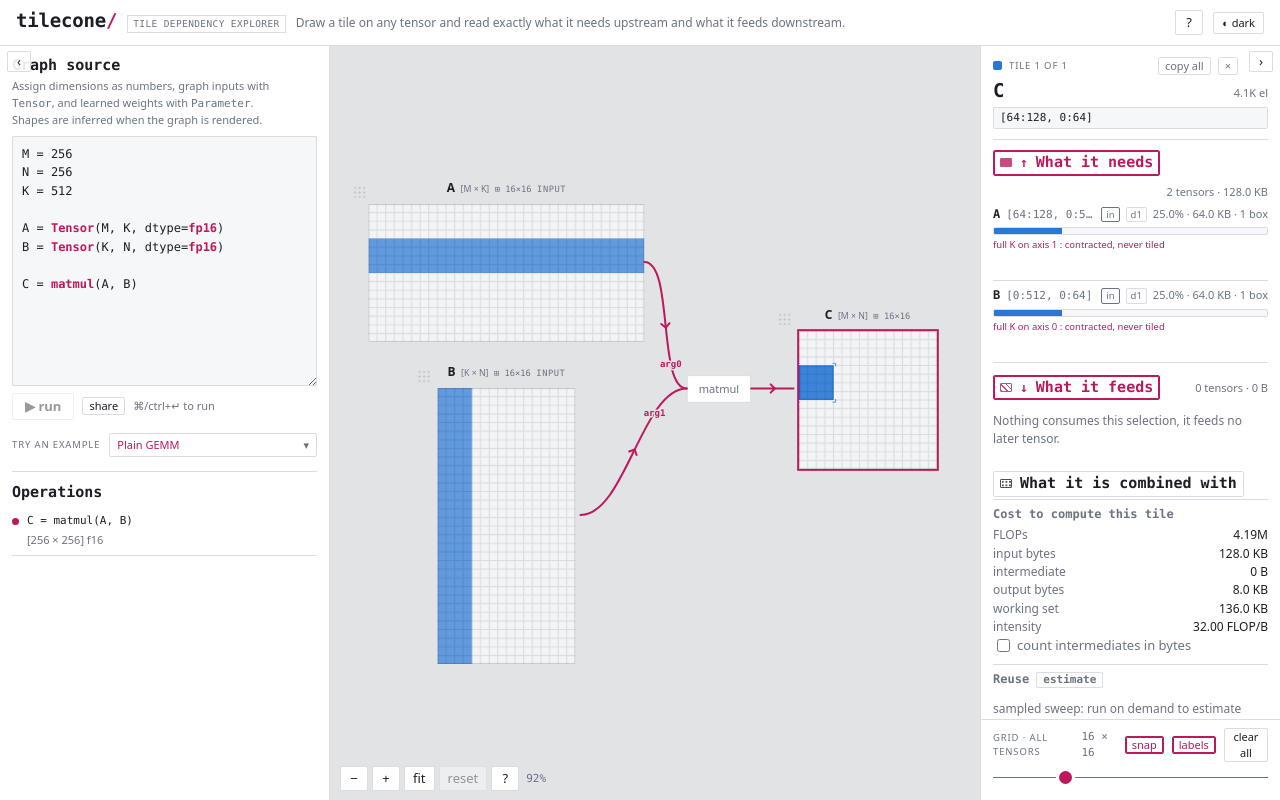
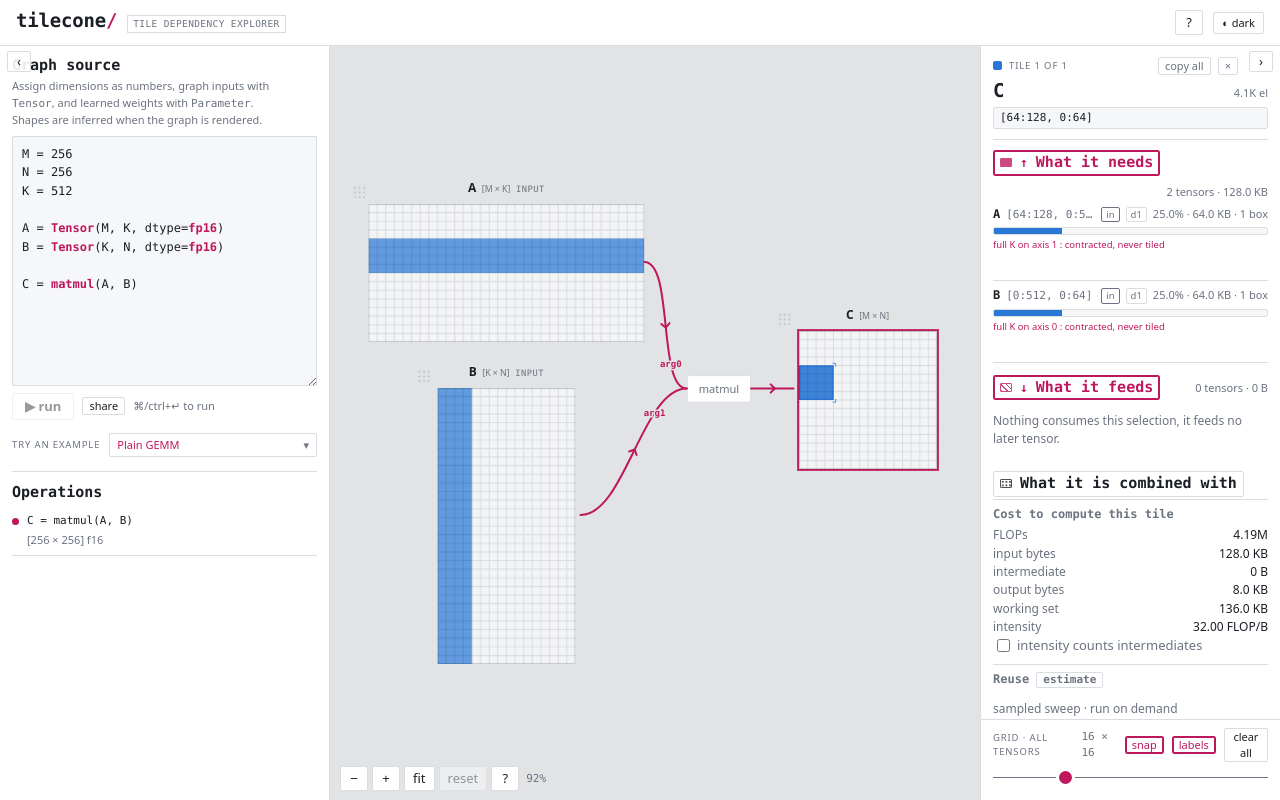
Before and after one commit to OuadiElfarouki/TileCone, a React (Vite) app: page / in a window 1280 px wide. Built offline with nearby package versions, Linux system fonts and the light colour scheme.

Commit message:
fix(ui): minor text cleanings and ui improvements

```diff
--- a/src/styles.css
+++ b/src/styles.css
@@ -143,15 +143,10 @@ button.copy-failed { color: var(--err); border-color: var(--err); }
   font: var(--t-micro)/1.45 var(--mono);
   letter-spacing: 0.04em; text-transform: uppercase; white-space: nowrap;
 }
-.product-copy { color: var(--muted); font-size: var(--t-body); }
 .shortcut-button { margin-left: auto; flex: none; min-width: 28px; }
 .theme-toggle { flex: none; font-size: var(--t-small); }
 .chk { display: inline-flex; align-items: center; gap: 4px; color: var(--muted); }
 .swatch { display: inline-block; width: 11px; height: 11px; border-radius: var(--r); }
-
-@media (max-width: 980px) {
-  .product-copy { display: none; }
-}
 
 /* One discoverable home for bindings that would otherwise exist only in
    scattered title attributes. */
--- a/src/ui/GraphView.tsx
+++ b/src/ui/GraphView.tsx
@@ -9,9 +9,9 @@ import {
 } from "./graph-scene";
 import { cardSize, TensorCard } from "./TensorCard";
 import { shapeLabel, symbolicExtentLabel } from "./shape-label";
-import { enabledPropResult, selectedTensorIds, useStore } from "./store";
+import { enabledPropResult, planesOf, selectedTensorIds, useStore } from "./store";
 import type { TensorOffset } from "./tensor-layout";
-import { MIN_SIDE_PX } from "./tiling";
+import { MIN_SIDE_PX, settledTiles } from "./tiling";
 import { overviewLabels } from "./overview-labels";
 import { paintScale } from "./grid";
 import { FIT_GRAPH_EVENT } from "./useKeyboard";
@@ -157,6 +157,7 @@ export function visibleEntangledTensorIds(
 export function GraphView({ onShowShortcuts }: { onShowShortcuts: () => void }): React.ReactElement {
   const resolved = useStore((s) => s.resolved);
   const graphPx = useStore((s) => s.graphPx);
+  const tileScale = useStore((s) => s.tileScale);
   const backwardRes = useStore((s) => s.backwardRes);
   const forwardRes = useStore((s) => s.forwardRes);
   const perBox = useStore((s) => s.perBox);
@@ -231,6 +232,17 @@ export function GraphView({ onShowShortcuts }: { onShowShortcuts: () => void }):
         : null,
     [resolved, graphPx]
   );
+
+  /**
+   * The tile every tensor settled on, or `null` when the fit rule coarsened
+   * some of them and the setup strip can only print a range. Computed once
+   * here rather than per card: `planesOf` walks every tensor in the graph.
+   */
+  const uniformTile = useMemo(() => {
+    if (!resolved) return null;
+    const { min, max } = settledTiles(planesOf(resolved), tileScale, graphPx);
+    return min === max ? min : null;
+  }, [resolved, tileScale, graphPx]);
 
   /** Offsets and connector routes are cheap live scene projection, not layout. */
   const scene = useMemo(
@@ -656,6 +668,7 @@ export function GraphView({ onShowShortcuts }: { onShowShortcuts: () => void }):
                 {...moveHandlers}
               />
               <TensorCard
+                uniformTile={uniformTile}
                 tensor={t}
                 renderScale={renderScale}
                 viewScale={tf.k}
--- a/src/ui/Inspector.tsx
+++ b/src/ui/Inspector.tsx
@@ -906,6 +906,7 @@ export function Inspector(): React.ReactElement {
       : "Nothing consumes this selection, it feeds no later tensor.";
 
   const visibleRows = [...(showUpstream ? upstream : []), ...(showDownstream ? downstream : [])];
+  const approxRows = visibleRows.filter((row) => !row.exact).length;
   const approxReasons = [
     ...new Set(visibleRows.filter((row) => !row.exact).flatMap((row) => row.reasons)),
   ];
@@ -1063,8 +1064,14 @@ export function Inspector(): React.ReactElement {
             </section>
 
             {approxReasons.length > 0 && (
-              <div className="ins-section warn" title={approxReasons.join("; ")}>
-                ≈ marks {visibleRows.filter((row) => !row.exact).length} row{visibleRows.filter((row) => !row.exact).length === 1 ? "" : "s"} with conservative over-approximations
+              /* Contract A1 asks this section to name a *reason*. Counting the
+                 badges restated something already on screen and left the
+                 reasons in a title, which is the one place a mouse-less reader
+                 never reaches. The count stays because it says how far to
+                 look; the reasons are now the content. */
+              <div className="ins-section warn">
+                ≈ {approxRows} row{approxRows === 1 ? "" : "s"} over-approximated:{" "}
+                {approxReasons.join(", ")}
               </div>
             )}
 
@@ -1105,14 +1112,28 @@ export function Inspector(): React.ReactElement {
                       than”. They are never understated.
                     </p>
                   )}
-                  <label className="chk">
+                  {/* This moves the intensity denominator and nothing else.
+                      The `intermediate` row above is counted either way, so a
+                      label naming intermediates rather than intensity read as
+                      a switch on that row. */}
+                  <label
+                    className="chk"
+                    title="intensity divides FLOPs by traffic; the denominator is input bytes, plus intermediate bytes when this is on"
+                  >
                     <input type="checkbox" checked={countIntermediates} onChange={(e) => setCountIntermediates(e.target.checked)} />
-                    count intermediates in bytes
+                    intensity counts intermediates
                   </label>
                 </div>
                 <div className="ins-section">
                   <div className="ins-title">
-                    Reuse <button className="mini" onClick={computeReuse}>estimate</button>
+                    Reuse{" "}
+                    <button
+                      className="mini"
+                      onClick={computeReuse}
+                      title="sample selection-sized output tiles across the graph and count how many touch each input's current footprint"
+                    >
+                      estimate
+                    </button>
                   </div>
                   {reuse ? (
                     <div className="kv">
@@ -1127,7 +1148,7 @@ export function Inspector(): React.ReactElement {
                       ))}
                     </div>
                   ) : (
-                    <p className="hint">sampled sweep: run on demand to estimate selection-sized output tiles touching each input's current footprint</p>
+                    <p className="hint">sampled sweep · run on demand</p>
                   )}
                 </div>
               </>
--- a/src/ui/TensorCard.tsx
+++ b/src/ui/TensorCard.tsx
@@ -313,12 +313,14 @@ export function TensorCard({
   renderScale = 1,
   viewScale = 1,
   overviewWidth,
+  uniformTile = null,
   moveHandlers,
 }: {
   tensor: Tensor;
   renderScale?: number;
   viewScale?: number;
   overviewWidth?: number;
+  uniformTile?: number | null;
   moveHandlers?: Pick<
     React.HTMLAttributes<HTMLDivElement>,
     "onPointerDown" | "onPointerMove" | "onPointerUp" | "onPointerCancel" | "onLostPointerCapture"
@@ -536,6 +538,18 @@ export function TensorCard({
   const shownShape = axisMode === "numeric" ? numericShape : symbolicShape;
   const tileSpanRows = Math.min(geom.rows, geom.tile);
   const tileSpanCols = Math.min(geom.cols, geom.tile);
+  /**
+   * The span is only worth a slot in the header when it says something the
+   * setup strip does not. Two cases do: a tensor short enough to clip the
+   * square tile (C5), and a graph whose tensors did not all settle on the same
+   * one, where the strip can only print a range. On a uniform square lattice
+   * the strip already names the tile, and repeating it on every card put a
+   * second bracketed number pair beside the shape on the whole canvas.
+   *
+   * `cardSize` still reserves this label's width whether or not it is drawn, so
+   * detail changes re-rasterise in place (C4).
+   */
+  const showTileSpan = tileSpanRows !== tileSpanCols || uniformTile !== tileSpanRows;
   const roleTag = tensor.producer ? null : tensor.role === "weight" ? "weight" : "input";
   // Exactness is carried by hatching on the canvas; this repeats it in the
   // header because an over-approximation must never be mistakable for ground
@@ -570,9 +584,11 @@ export function TensorCard({
           </span>
         </span>
         <span className="tc-shape">{shownShape}</span>
-        <span className="tc-tile" title="current visible-plane tile size">
-          ⊞ {tileSpanRows}×{tileSpanCols}
-        </span>
+        {showTileSpan && (
+          <span className="tc-tile" title="current visible-plane tile size">
+            ⊞ {tileSpanRows}×{tileSpanCols}
+          </span>
+        )}
         {roleTag && <span className="tc-role">{roleTag}</span>}
         {approximation.approximate && (
           <span
--- a/src/ui/WorkspaceHeader.tsx
+++ b/src/ui/WorkspaceHeader.tsx
@@ -11,9 +11,6 @@ export function WorkspaceHeader({ onShowShortcuts }: { onShowShortcuts: () => vo
     <header className="workspace-header">
       <span className="brand">tilecone<span>/</span></span>
       <span className="product-tag">tile dependency explorer</span>
-      <span className="product-copy">
-        Draw a tile on any tensor and read exactly what it needs upstream and what it feeds downstream.
-      </span>
       <button className="shortcut-button" onClick={onShowShortcuts} title="keyboard shortcuts (?)" aria-label="show keyboard shortcuts">?</button>
       <button
         className="theme-toggle"
```
